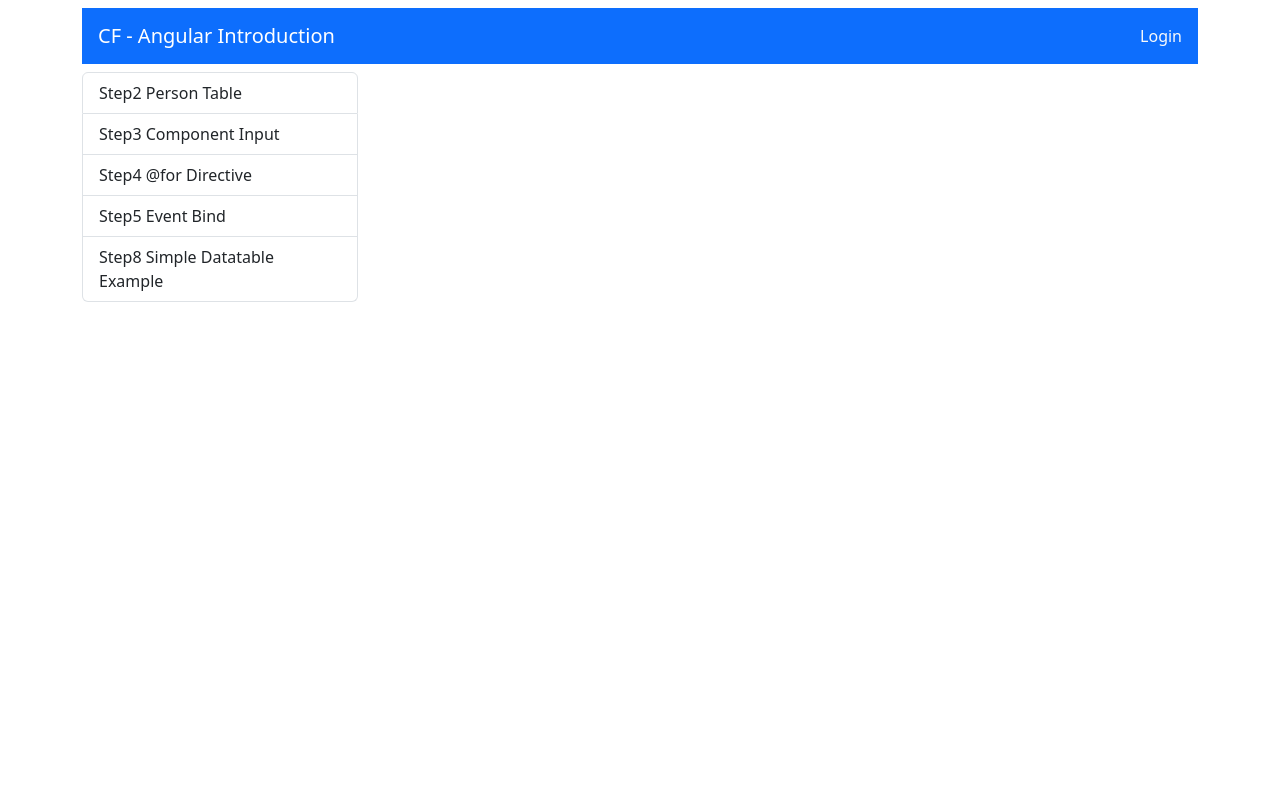
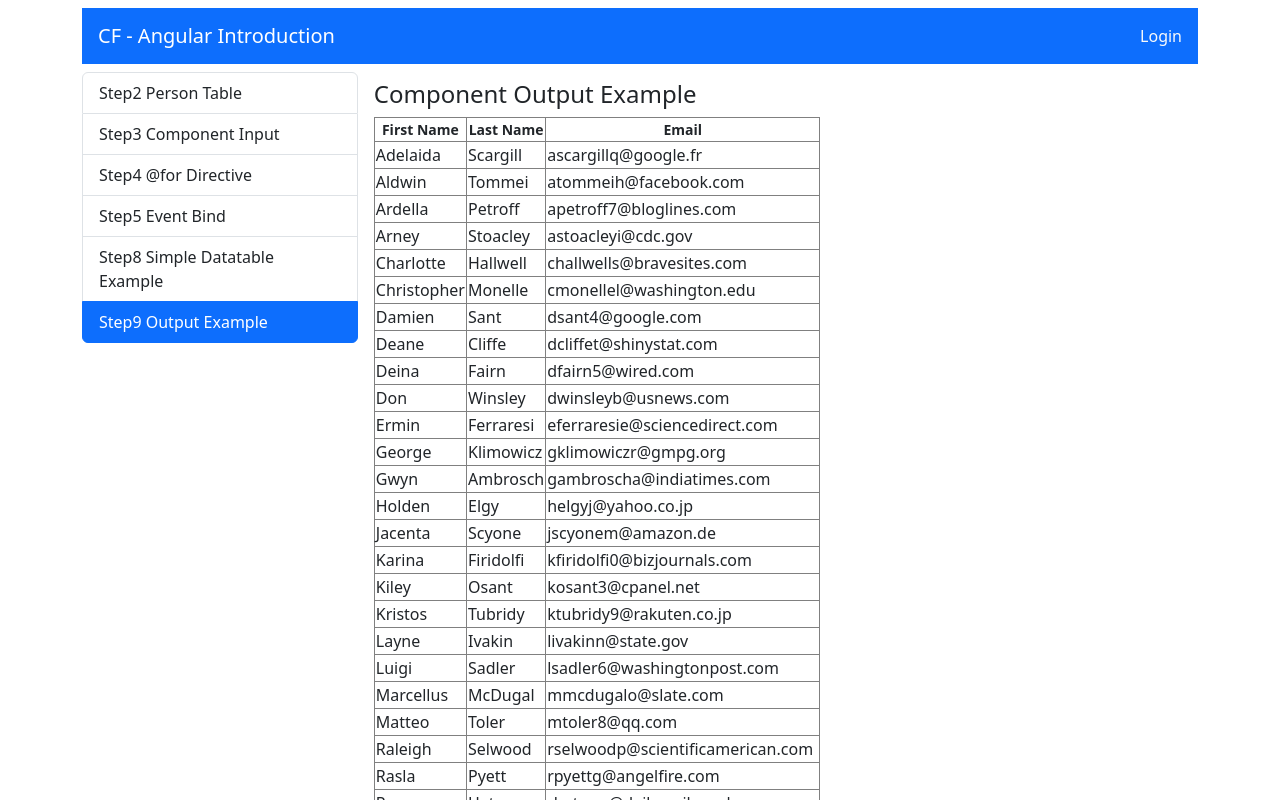
Before and after one commit to konstantinamelik-prog/cf9-frontend, an Angular app: page /component-output-example in a window 1280 px wide. Before the commit this address led to /. Shown: the top 800 px of the page. Built offline with nearby package versions, Linux system fonts and the light colour scheme.

Commit message:
feat: add output variables

```diff
--- a/src/app/app.routes.ts
+++ b/src/app/app.routes.ts
@@ -5,6 +5,7 @@
 import { Step5EventBind } from './components/step5-event-bind/step5-event-bind';
 import { Step6Welcome } from './components/step6-welcome/step6-welcome';
 import { Step8SimpleDataTableShow } from './components/step8-simple-data-table-show/step8-simple-data-table-show';
+import { Step9ComponentOutput } from './components/step9-component-output/step9-component-output';
 
 export const routes: Routes = [
   {path:'person-table-example', component:Step2PersonTable},
@@ -13,5 +14,6 @@
   {path:'event-bind-example',component:Step5EventBind},
   {path: 'simple-datatable-example', component: Step8SimpleDataTableShow},
   {path:'welcome', component:Step6Welcome},
+  {path: 'component-output-example', component:Step9ComponentOutput},
   {path:'', redirectTo:'/welcome', pathMatch:'full'}
 ];
--- a/src/app/components/step7-list-group-menu/step7-list-group-menu.ts
+++ b/src/app/components/step7-list-group-menu/step7-list-group-menu.ts
@@ -13,6 +13,7 @@
     { text: "Step3 Component Input", appLink:'component-input-example'},
     { text: "Step4 @for Directive", appLink:'for-directive-example'},
     { text: "Step5 Event Bind", appLink:'event-bind-example'},
-    { text: "Step8 Simple Datatable Example", appLink: 'simple-datatable-example'}
+    { text: "Step8 Simple Datatable Example", appLink: 'simple-datatable-example'},
+    { text: "Step9 Output Example", appLink: 'component-output-example'}
   ]
 }
--- a/src/app/components/step8-simple-data-table/step8-simple-data-table.html
+++ b/src/app/components/step8-simple-data-table/step8-simple-data-table.html
@@ -8,7 +8,7 @@
   </thead>
   <tbody>
     @for (row of data; track row){
-      <tr class="align-middle">
+      <tr class="align-middle" (dblclick)="onPersonClicked(row)">
         <td>{{row.firstname}}</td>
         <td>{{row.lastname}}</td>
         <td>{{row.email}}</td>
--- a/src/app/components/step8-simple-data-table/step8-simple-data-table.ts
+++ b/src/app/components/step8-simple-data-table/step8-simple-data-table.ts
@@ -1,4 +1,4 @@
-import { Component, Input } from '@angular/core';
+import { Component, EventEmitter, Input, Output } from '@angular/core';
 import { IPerson } from '../../shared/interfaces/person';
 import { sortBy } from 'lodash-es';
 
@@ -10,6 +10,7 @@
 })
 export class Step8SimpleDataTable {
   @Input() data:IPerson[] | undefined;
+  @Output() personClicked = new EventEmitter<IPerson>()
 
   ngOnInit(){
     console.log("NG ON INIT 1>>>", this.sortOrder);
@@ -42,8 +43,7 @@
     }
     console.log("SortOrder", this.sortOrder);
   }
-  // onPersonClicked(data: IPerson) {
-  //   this.personClicked.emit(data);
-  // }
-
+  onPersonClicked(data: IPerson) {
+    this.personClicked.emit(data);
+  }
 }
--- /dev/null
+++ b/src/app/components/step9-component-output/step9-component-output.html
@@ -0,0 +1,7 @@
+<h4>Component Output Example</h4>
+
+<app-step8-simple-data-table
+  [data] = 'manyPersons'
+  (personClicked)="showPersonFromChild($event)"
+  >
+</app-step8-simple-data-table>
--- /dev/null
+++ b/src/app/components/step9-component-output/step9-component-output.ts
@@ -0,0 +1,28 @@
+import { Component } from '@angular/core';
+import { IPerson, ManyPersons } from '../../shared/interfaces/person';
+import { Step8SimpleDataTable } from '../step8-simple-data-table/step8-simple-data-table';
+
+@Component({
+  selector: 'app-step9-component-output',
+  imports: [Step8SimpleDataTable],
+  templateUrl: './step9-component-output.html',
+  styleUrl: './step9-component-output.css',
+})
+export class Step9ComponentOutput {
+  manyPersons = ManyPersons
+
+  showPersonFromChild(data: IPerson) {
+    console.log("STEP9", data);
+    alert(this.personTemplate(data));
+  }
+
+  personTemplate(data:IPerson){
+    return `
+      Person Details:
+
+      First Name: ${data.firstname}
+      Last Name: ${data.lastname}
+      Email: ${data.email}
+    `
+  }
+}
```
Also changed, not shown: src/app/components/step9-component-output/step9-component-output.css (added), 2 other files (tests, documents, lock files or other folders).
